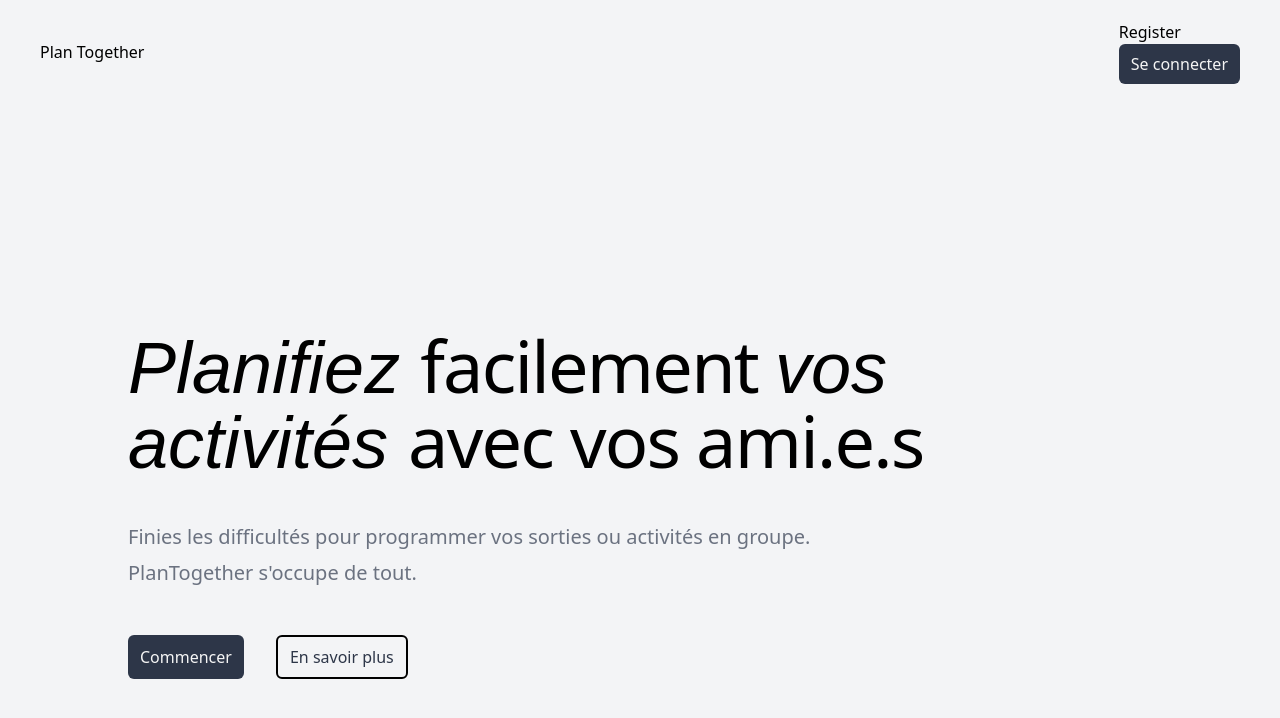
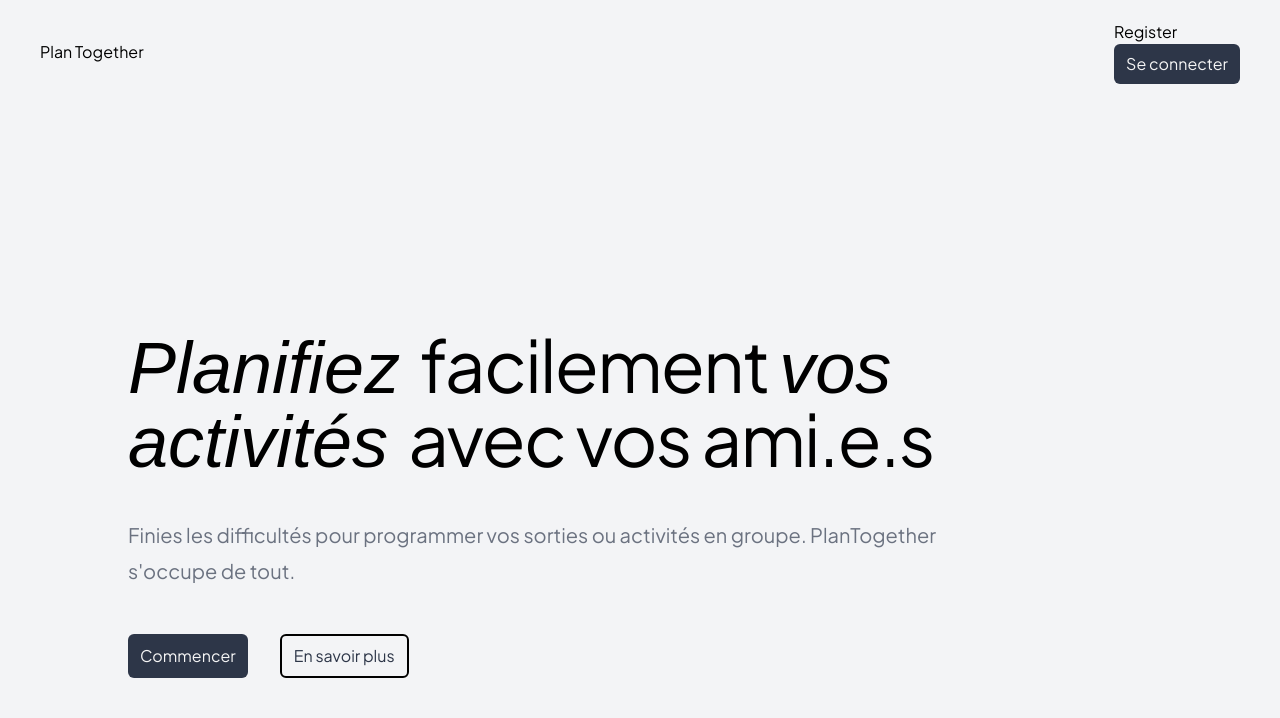
Before and after one commit to Lugdu84/plan-together, a Next.js app: page / in a window 1280 px wide. Shown: the top 718 px of the page. Built offline with nearby package versions, Linux system fonts and the light colour scheme; no server answers; a web font is replaced by a local one.

Commit message:
FIX: putting that back

```diff
--- a/app/layout.tsx
+++ b/app/layout.tsx
@@ -5,6 +5,7 @@ import { config } from '@fortawesome/fontawesome-svg-core';
 import Header from '@/components/Header/header';
 import '@fortawesome/fontawesome-svg-core/styles.css';
 import { NextAuthProvider } from './providers';
+import { jakartaSans } from '@/app/utilities/typography';
 
 config.autoAddCss = false;
 
@@ -16,7 +17,7 @@ export const metadata: Metadata = {
 export default function RootLayout({ children }: { children: ReactNode }) {
   return (
     <html lang="fr">
-      <body className="bg-gray-100  overflow-hidden">
+      <body className={`bg-gray-100 ${jakartaSans.className} overflow-hidden`}>
         <NextAuthProvider>
           <Header />
           {children}
```
